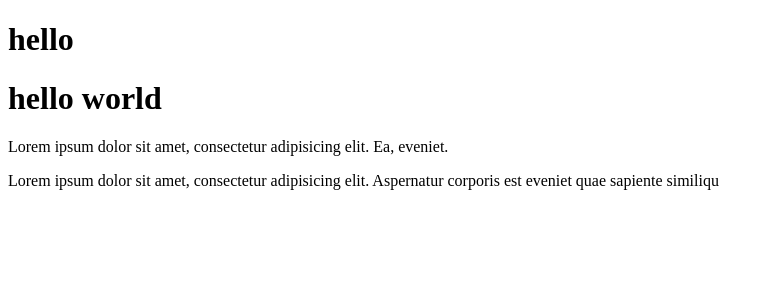
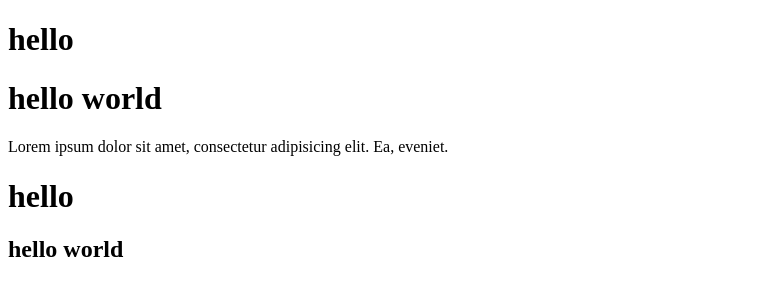
Before and after one commit to adam-azhigov/git-test, a plain HTML site: page index.html in a window 1280 px wide. Shown: the whole page, without its empty margins (0-773 px from the left). Drawn offline with Linux system fonts and the light colour scheme.

Commit message:
новая ветка

```diff
--- a/index.html
+++ b/index.html
@@ -10,6 +10,7 @@
 <div>
     Lorem ipsum dolor sit amet, consectetur adipisicing elit. Ea, eveniet.
 </div>
-<p>Lorem ipsum dolor sit amet, consectetur adipisicing elit. Aspernatur corporis est eveniet quae sapiente similiqu</p>
+<h1>hello</h1>
+<h2>hello world</h2>
 </body>
 </html>
```
